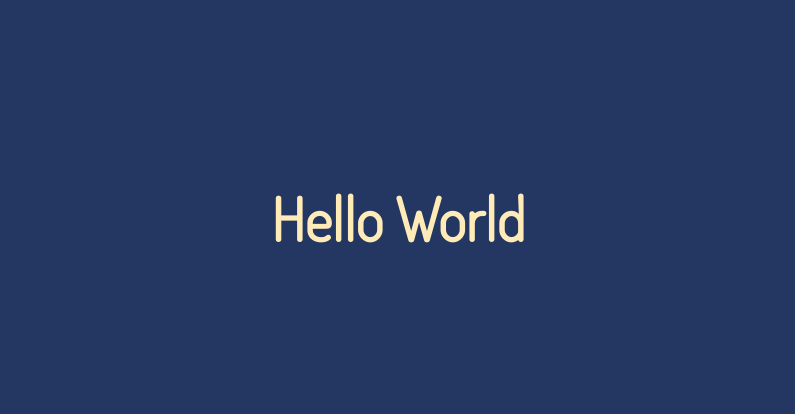
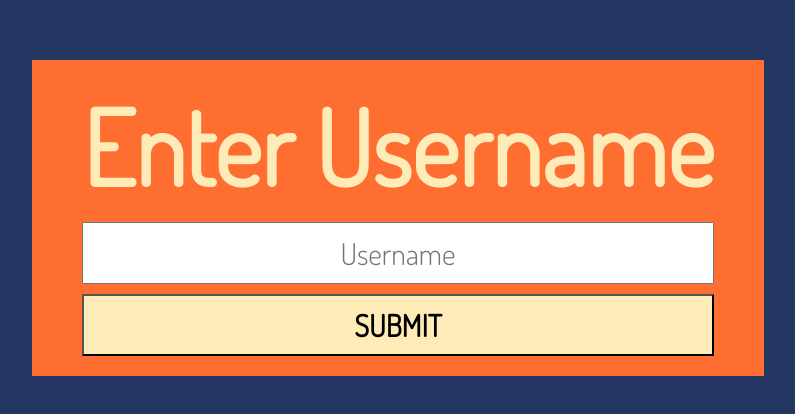
Before and after one commit to anmoljhamb/socket.io-chatApp, a React (Create React App) app in the folder client/: page / in a window 1280 px wide. Shown: the part 182-596 px from the top of the page, without its empty margins (242-1037 px from the left). Built offline with nearby package versions, Linux system fonts and the light colour scheme.

Commit message:
css for username form

```diff
--- a/client/public/index.html
+++ b/client/public/index.html
@@ -9,8 +9,6 @@
             name="description"
             content="Web site created using create-react-app"
         />
-        <link rel="apple-touch-icon" href="%PUBLIC_URL%/logo192.png" />
-        <link rel="manifest" href="%PUBLIC_URL%/manifest.json" />
         <title>React App</title>
     </head>
     <body>
--- a/client/src/App.jsx
+++ b/client/src/App.jsx
@@ -1,9 +1,31 @@
 import "./App.scss";
+import { useState } from "react";
 
 function App() {
+    const [username, setUsername] = useState("");
+
+    const handleOnSubmit = (event) => {
+        event.preventDefault();
+        console.log(event);
+    };
+
+    console.log(username);
+
     return (
         <>
-            <h1>Hello World</h1>
+            <form onSubmit={handleOnSubmit}>
+                <h1>Enter Username</h1>
+                <input
+                    type="text"
+                    name="username"
+                    placeholder="Username"
+                    value={username}
+                    onChange={(e) => {
+                        setUsername(e.target.value);
+                    }}
+                />
+                <button>Submit</button>
+            </form>
         </>
     );
 }
--- a/client/src/App.scss
+++ b/client/src/App.scss
@@ -1,5 +1,28 @@
 #root {
-    h1 {
-        font-size: 6rem;
+    form {
+        background-color: var(--secondary);
+        display: flex;
+        justify-content: center;
+        flex-direction: column;
+        padding: 2rem 5rem;
+        font-size: 5.2rem;
+        h1 {
+            text-transform: capitalize;
+        }
+        input {
+            padding: 1rem;
+            margin: 1rem 0rem;
+            font-size: 3rem;
+            text-align: center;
+        }
+        button {
+            width: 100%;
+            padding: 1rem 2rem;
+            font-size: 3rem;
+            background-color: var(--teritary);
+            font-weight: bold;
+            text-transform: uppercase;
+            cursor: pointer;
+        }
     }
 }
```
